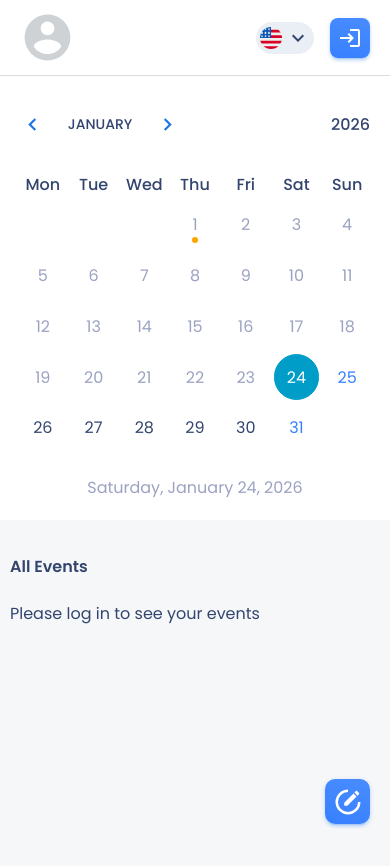
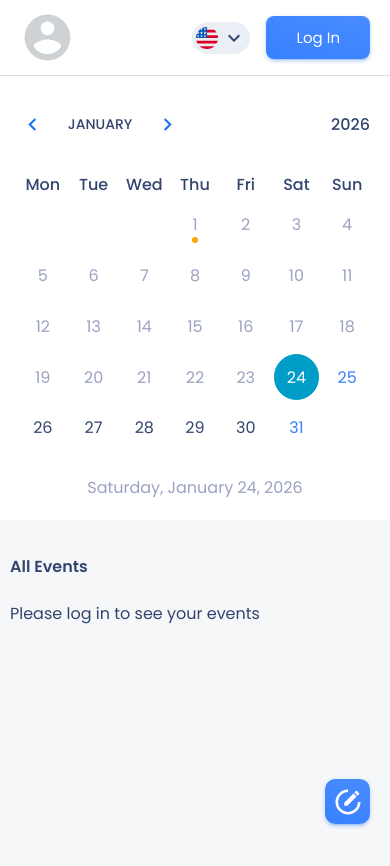
Before and after one commit to Valerij-Hering/new-events-calendar-frontend, a React (Vite) app: page / in a window 390 px wide. Shown: the top 866 px of the page. Built offline with nearby package versions, Linux system fonts and the light colour scheme.

Commit message:
Update project

```diff
--- a/src/entities/user/ui/UserNavProfile/UserNavProfile.jsx
+++ b/src/entities/user/ui/UserNavProfile/UserNavProfile.jsx
@@ -45,7 +45,7 @@ export const UserNavProfile = () => {
             { isAuthenticated && user ? (
                 <Stack className={styles.userProfile} align='center' gap='12'>
                     <Stack  className={styles.containerUserProfile} onClick={toggle}>
-                        <Avatar image={user.avatarUrl} email={user.email} firstName={user.firstName} lastName={user.lastName} size={60} />
+                        <Avatar image={user.avatarUrl} email={user.email} firstName={user.firstName} lastName={user.lastName} size={55} />
                         <SettingsIcon color="text_primary" className={styles.settingsIcon} size="15"/>
                     </Stack>
                     {!isMobile &&
--- a/src/widgets/Navbar/DesktopNavbar/ui/DesktopNavbar.jsx
+++ b/src/widgets/Navbar/DesktopNavbar/ui/DesktopNavbar.jsx
@@ -32,20 +32,12 @@ export const DesktopNavbar = () => {
             <Stack align='center' gap='16'>
                 <LanguageSwitcher />
                 {isAuthenticated ? (
-                    <Button {...(isMobile ? { isIcon: true } : {})} variant='raised' size='medium' onClick={handleLogout}>
-                        {isMobile ?
-                            <LogoutIcon/>
-                        :
-                            t('button.Log Out')
-                        }
+                    <Button variant='raised' size='medium' onClick={handleLogout}>
+                        {t('button.Log Out')}
                     </Button>
                 ) : (
-                    <Button {...(isMobile ? { isIcon: true } : {})} variant='raised' size='medium' onClick={handleLogIn}>
-                        {isMobile ?
-                            <LogoutIcon/>
-                        :
-                            t('button.Log In')
-                        }
+                    <Button variant='raised' size='medium' onClick={handleLogIn}>
+                        {t('button.Log In')}
                     </Button>
                 )}
             </Stack>
```
